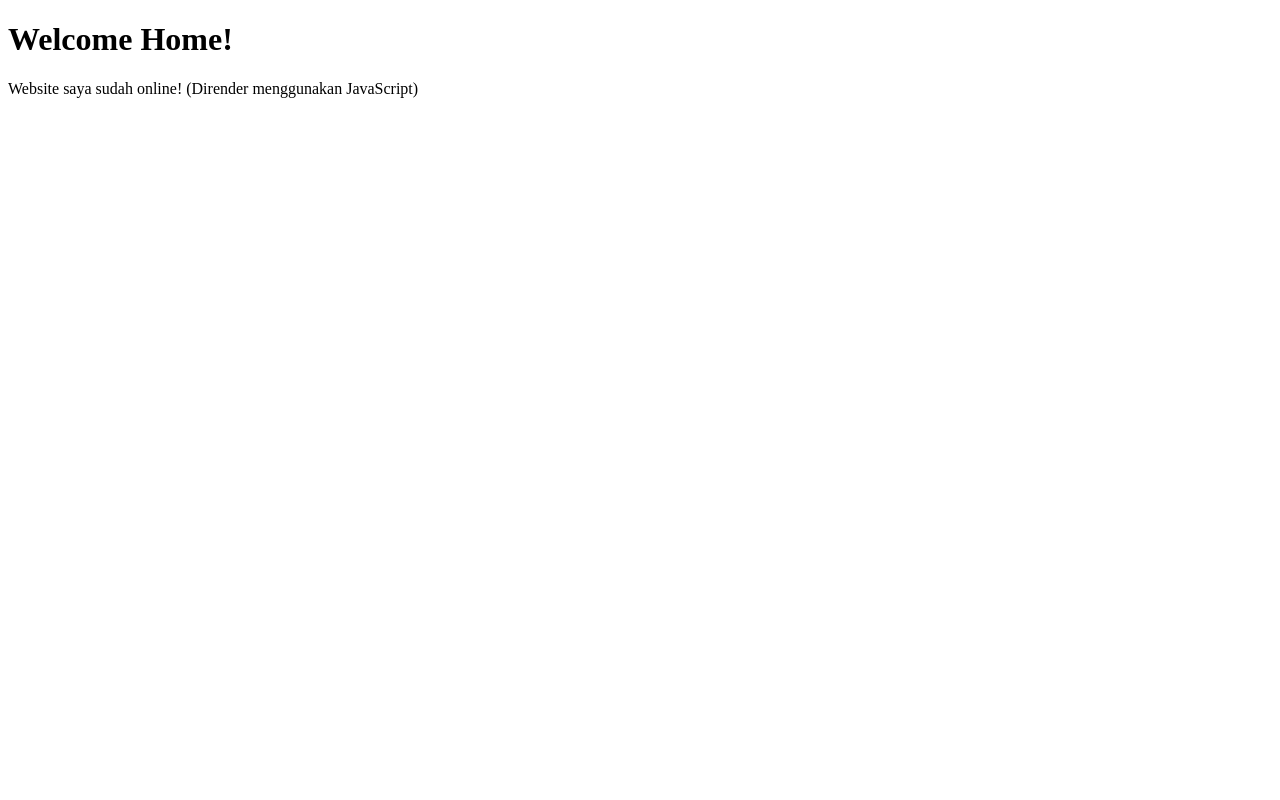
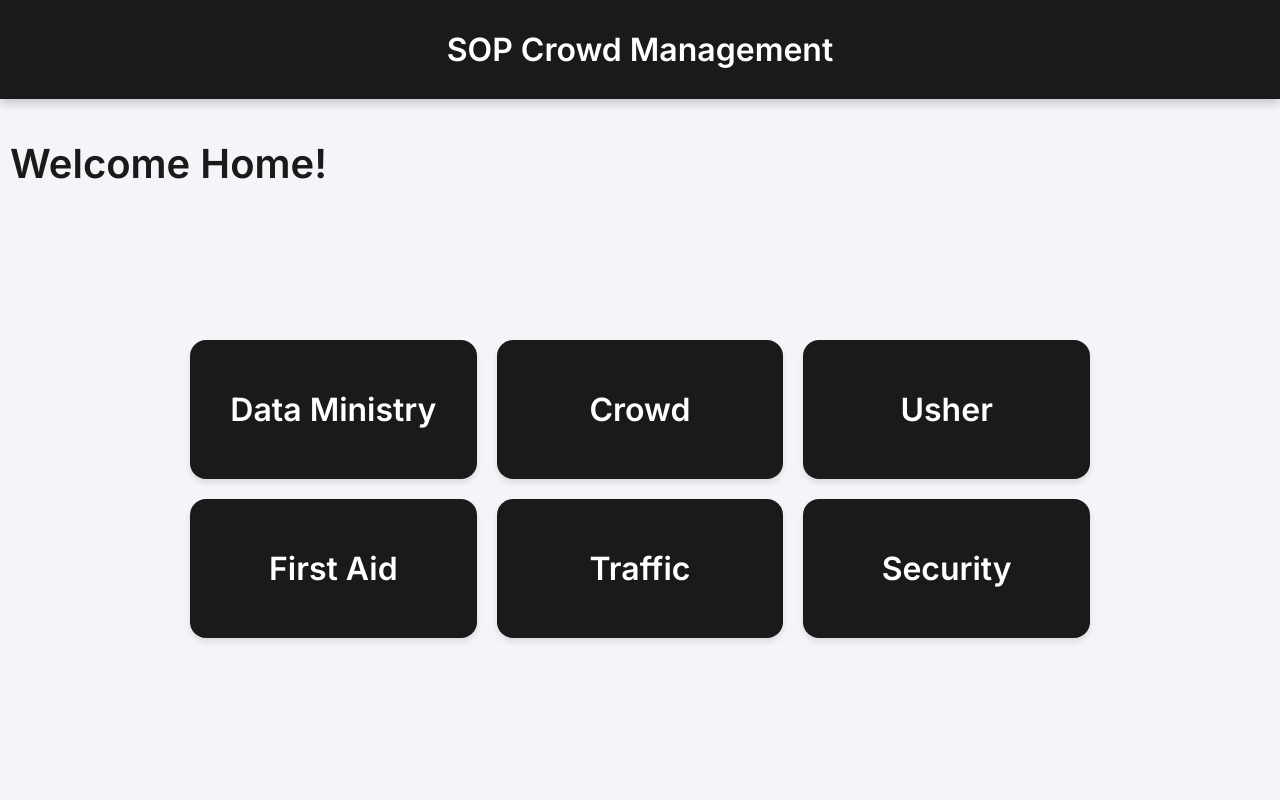
Before and after one commit to CrowdManagementJJB/SOP, a plain HTML site: page index.html in a window 1280 px wide. Drawn offline with Linux system fonts and the light colour scheme.

Commit message:
Commit dlu ya ges

```diff
--- a/index.html
+++ b/index.html
@@ -1,11 +1,21 @@
 <!DOCTYPE html>
 <html>
 <head>
-<title>SOP Crowd Management</title>
+    <meta charset="UTF-8">
+    <meta name="viewport" content="width=device-width, initial-scale=1.0">
+    <title>SOP Crowd Management</title>
+    <link href="https://fonts.googleapis.com/css2?family=Inter:wght@400;600&display=swap" rel="stylesheet">
+    <link rel="stylesheet" href="style.css">
 </head>
 
     <body>
-        <div id="app"></div>
+        <div class="toolbar">SOP Crowd Management</div>
+        <div class="welcome-container">
+            <h2 class="welcome-text">Welcome Home!</h2>
+        </div>
+        <div class="main-content">
+            <div id="app"></div>
+        </div>
         <script src="script.js"></script>
     </body>
 </html>
--- a/script.js
+++ b/script.js
@@ -1,13 +1,30 @@
 const app = document.getElementById('app');
 
-// Membuat elemen h1
-const heading = document.createElement('h1');
-heading.textContent = 'Welcome Home!';
+const boxData = [
+    "Data Ministry",
+    "Crowd",
+    "Usher",
+    "First Aid",
+    "Traffic",
+    "Security"
+];
 
-// Membuat elemen p
-const paragraph = document.createElement('p');
-paragraph.textContent = 'Website saya sudah online! (Dirender menggunakan JavaScript)';
+// Mengulang data untuk membuat elemen HTML secara otomatis
+boxData.forEach((text, index) => {
+    // Membuat elemen div
+    const box = document.createElement('div');
 
-// Memasukkan elemen ke dalam div dengan id "app"
-app.appendChild(heading);
-app.appendChild(paragraph);
+    // Memberikan class CSS 'box' untuk gaya (styling)
+    box.className = 'box';
+
+    // Memasukkan teks ke dalam kotak
+    box.textContent = text;
+
+    // Menambahkan interaksi saat kotak di klik
+    box.addEventListener('click', () => {
+        alert(`Anda baru saja menekan ${text}!`);
+    });
+
+    // Memasukkan kotak ke dalam wadah utama
+    app.appendChild(box);
+});
--- /dev/null
+++ b/style.css
@@ -0,0 +1,85 @@
+body {
+    font-family: 'Inter', sans-serif;
+    background-color: #f4f4f9;
+    margin: 0;
+    min-height: 100vh;
+    display: flex;
+    flex-direction: column;
+}
+
+.toolbar {
+    background-color: #1a1a1a;
+    color: #ffffff;
+    padding: 30px 30px;
+    font-size: 2rem;
+    font-weight: 600;
+    text-align: center;
+    box-shadow: 0 4px 10px rgba(0, 0, 0, 0.2);
+    position: sticky;
+    top: 0;
+    z-index: 1000;
+}
+
+.welcome-container {
+    text-align: left;
+    margin-top: 40px;
+    margin-bottom: -10px;
+    margin-left: 10px;
+}
+
+.welcome-text {
+    font-size: 2.5rem;
+    font-weight: 600;
+    color: #1a1a1a;
+    margin: 0;
+}
+
+.main-content {
+    display: flex;
+    flex: 1;
+    justify-content: center;
+    align-items: center;
+    padding: 40px 20px;
+}
+
+#app {
+    display: grid;
+    grid-template-columns: repeat(3, 1fr);
+    gap: 20px;
+    max-width: 900px;
+    width: 100%;
+}
+
+.box {
+    background-color: #1a1a1a;
+    color: #ffffff;
+    padding: 50px 20px;
+    border-radius: 16px;
+    text-align: center;
+    font-size: 2rem;
+    font-weight: 600;
+    cursor: pointer;
+    transition: all 0.3s ease;
+    box-shadow: 0 4px 6px rgba(0, 0, 0, 0.1);
+    display: flex;
+    justify-content: center;
+    align-items: center;
+}
+
+.box:hover {
+    transform: translateY(-8px);
+    box-shadow: 0 12px 20px rgba(0, 0, 0, 0.2);
+    background-color: #333333;
+}
+
+.box:active {
+    transform: translateY(-2px);
+    box-shadow: 0 6px 10px rgba(0, 0, 0, 0.15);
+}
+
+/* Responsif untuk layar kecil (HP) */
+@media (max-width: 600px) {
+    #app {
+        grid-template-columns: repeat(2, 1fr);
+    }
+}
```
